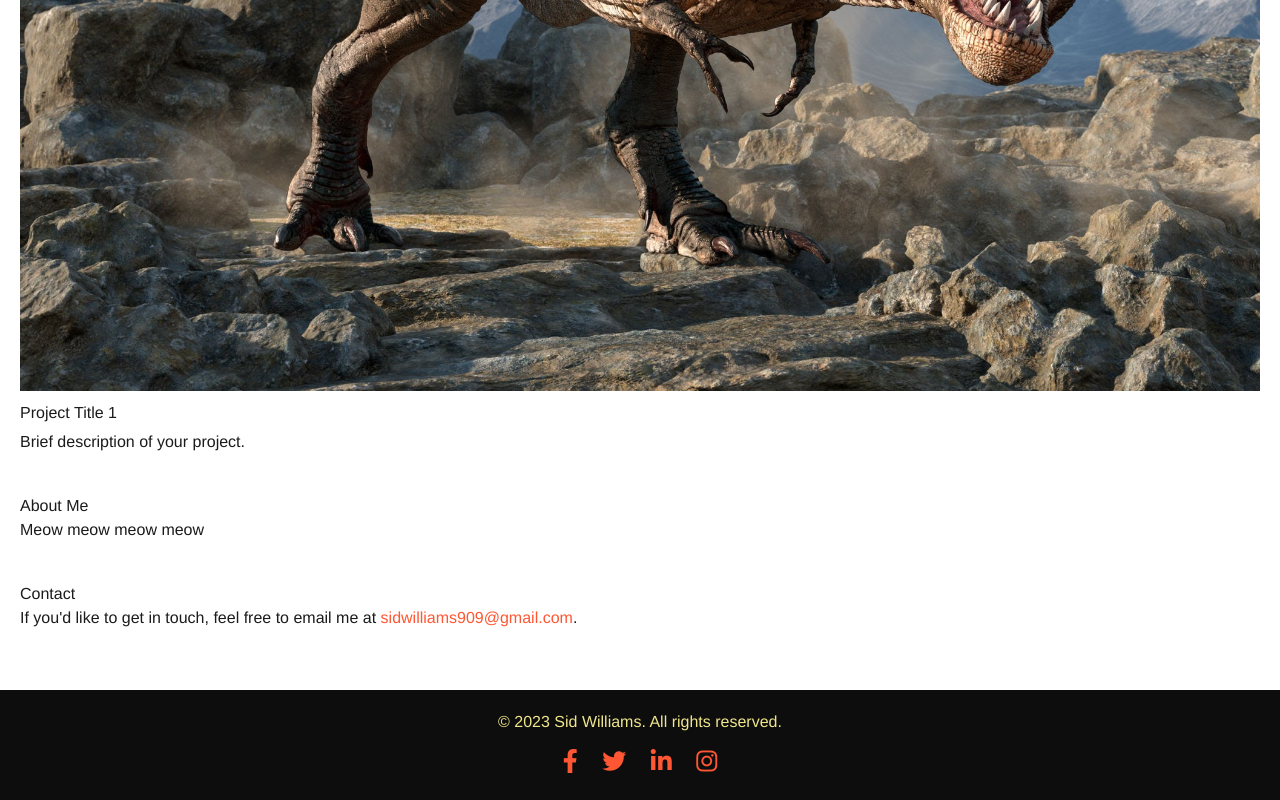
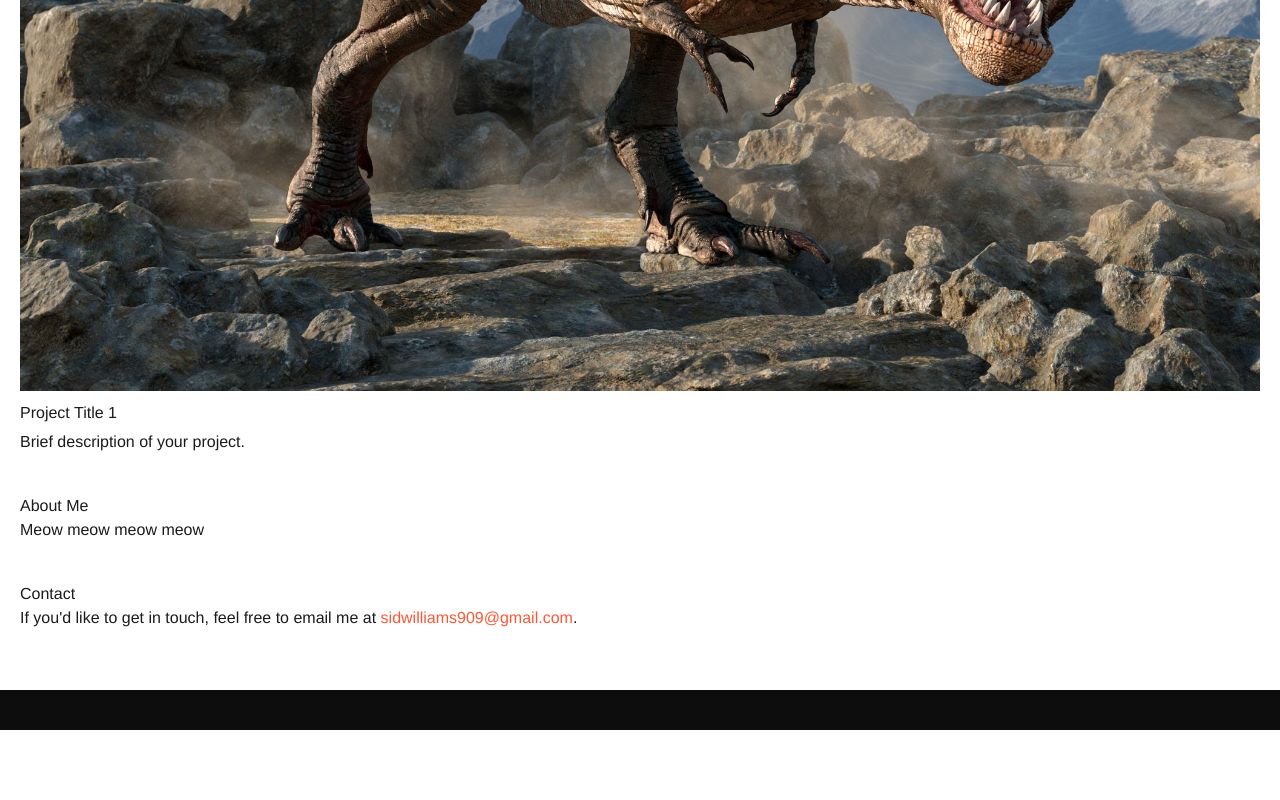
Before and after one commit to SidArthurWilliams/SidArthurWilliams.github.io, a website: page index.html in a window 1280 px wide. Shown: the part 677-1477 px from the top of the page. After the commit the page ends 1407 px from the top, so only its background shows below. Drawn offline with Linux system fonts and the light colour scheme.

Commit message:
Fixed I think!

```diff
--- a/index.html
+++ b/index.html
@@ -12,7 +12,7 @@
         <meta name="viewport" content="width=device-width, initial-scale=1.0">
     </head>
 
-<body>
+    <body class="font-sans text-eerie-black">
         <header>
             <h1>Sid Williams</h1>
             <nav>
@@ -56,14 +56,3 @@
         </main>
 
         <footer>
-        <p>&copy; 2023 Sid Williams. All rights reserved.</p>
-        <!-- Social Media Icons -->
-        <div class="socials">
-            <a href="https://www.facebook.com/yourprofile" target="_blank"><i class="fab fa-facebook-f"></i></a>
-            <a href="https://www.twitter.com/yourprofile" target="_blank"><i class="fab fa-twitter"></i></a>
-            <a href="https://www.linkedin.com/in/yourprofile" target="_blank"><i class="fab fa-linkedin-in"></i></a>
-            <a href="https://www.instagram.com/yourprofile" target="_blank"><i class="fab fa-instagram"></i></a>
-        </div>
-    </footer>
-</body>
-</html>
```
Lines whose indentation alone changed are shown as unchanged.
